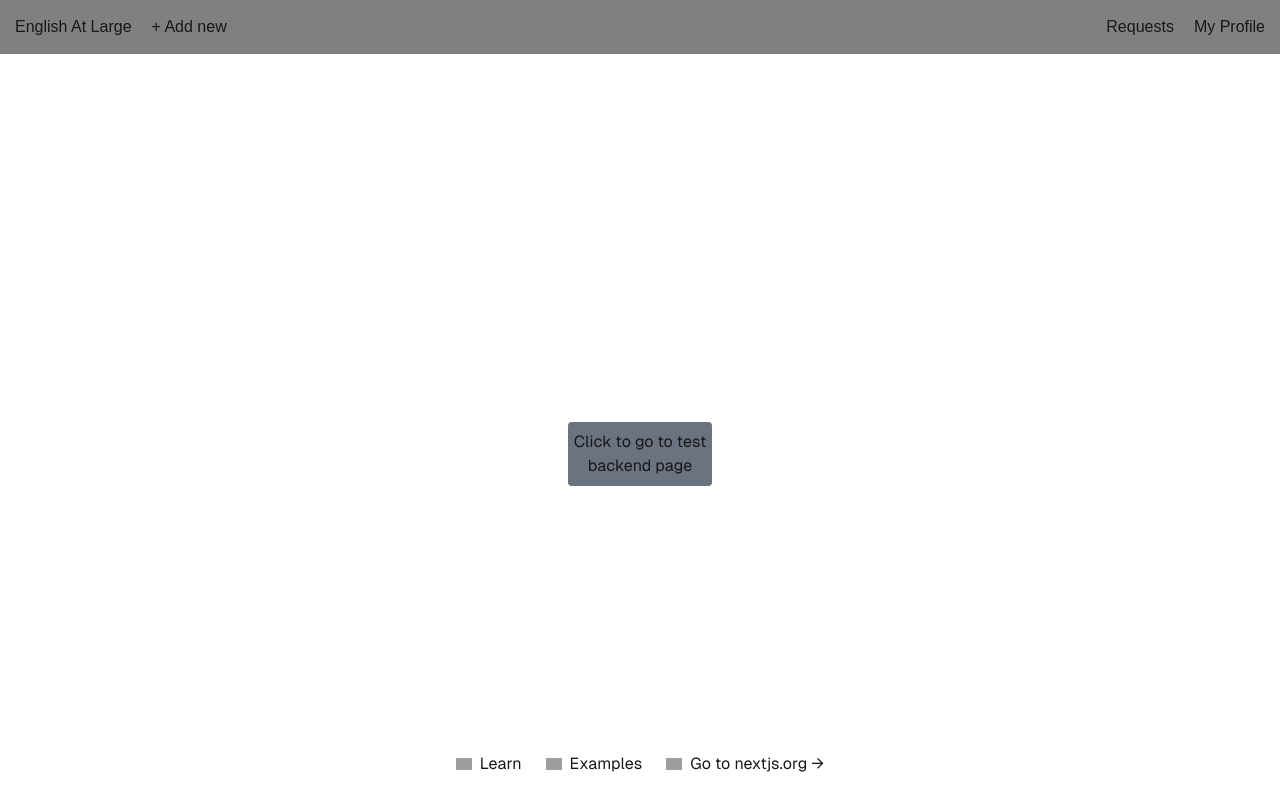
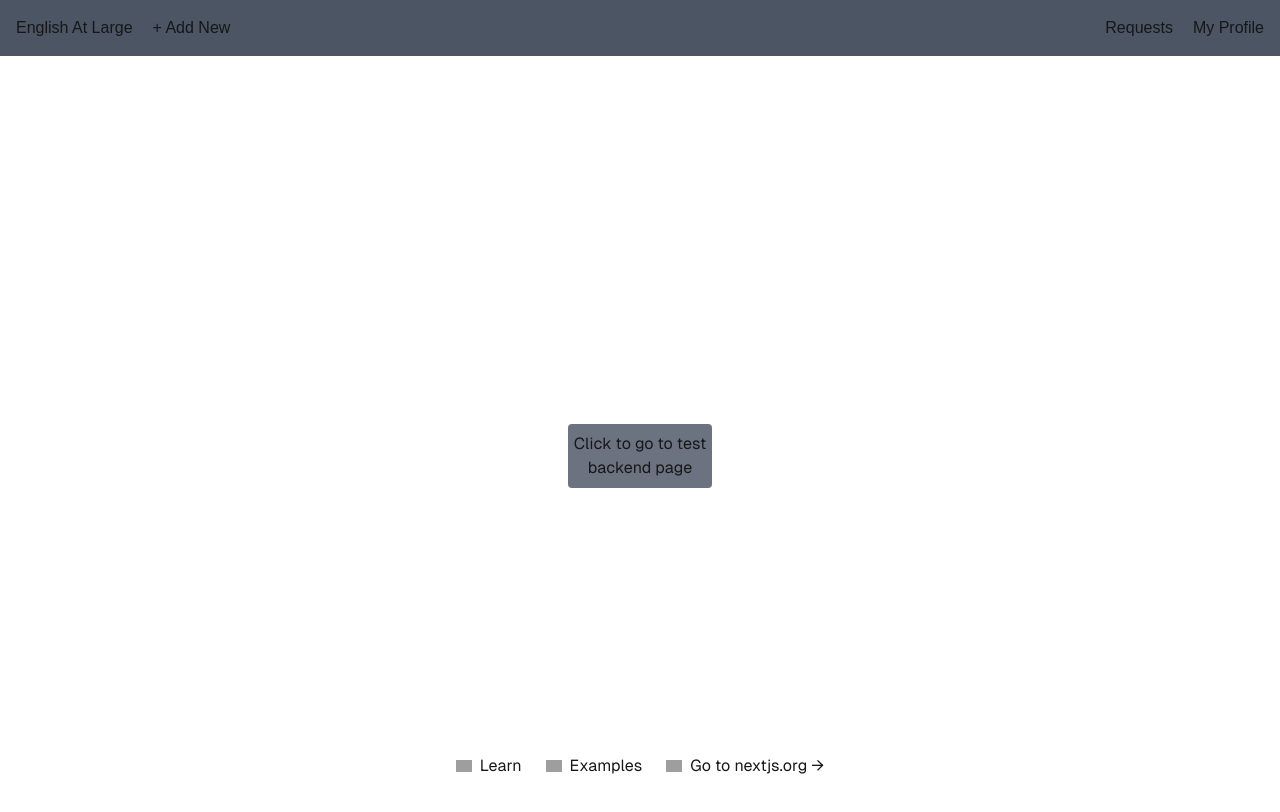
Before and after one commit to JumboCode/english-at-large, a Next.js app: page / in a window 1280 px wide. Shown: the top 812 px of the page. Built offline with nearby package versions, Linux system fonts and the light colour scheme; grey boxes are pictures that could not be loaded.

Commit message:
update style

```diff
--- a/src/components/NavBar.tsx
+++ b/src/components/NavBar.tsx
@@ -2,22 +2,14 @@ import React from "react";
 
 const NavBar = () => {
   return (
-    <div
-      style={{
-        backgroundColor: "grey",
-        padding: 15,
-        display: "flex",
-        flexDirection: "row",
-        justifyContent: "space-between",
-      }}
-    >
-      <div style={{ display: "flex", flexDirection: "row", gap: 20 }}>
+    <div className="bg-gray-600 flex flex-row justify-between p-4">
+      <div className="flex flex-row: gap-5">
         <a href="/">
           <p>English At Large</p>
         </a>
-        <p>+ Add new</p>
+        <p>+ Add New</p>
       </div>
-      <div style={{ display: "flex", flexDirection: "row", gap: 20 }}>
+      <div className="flex flex-row: gap-5">
         <a href="/requests">
           <p>Requests</p>
         </a>
```
